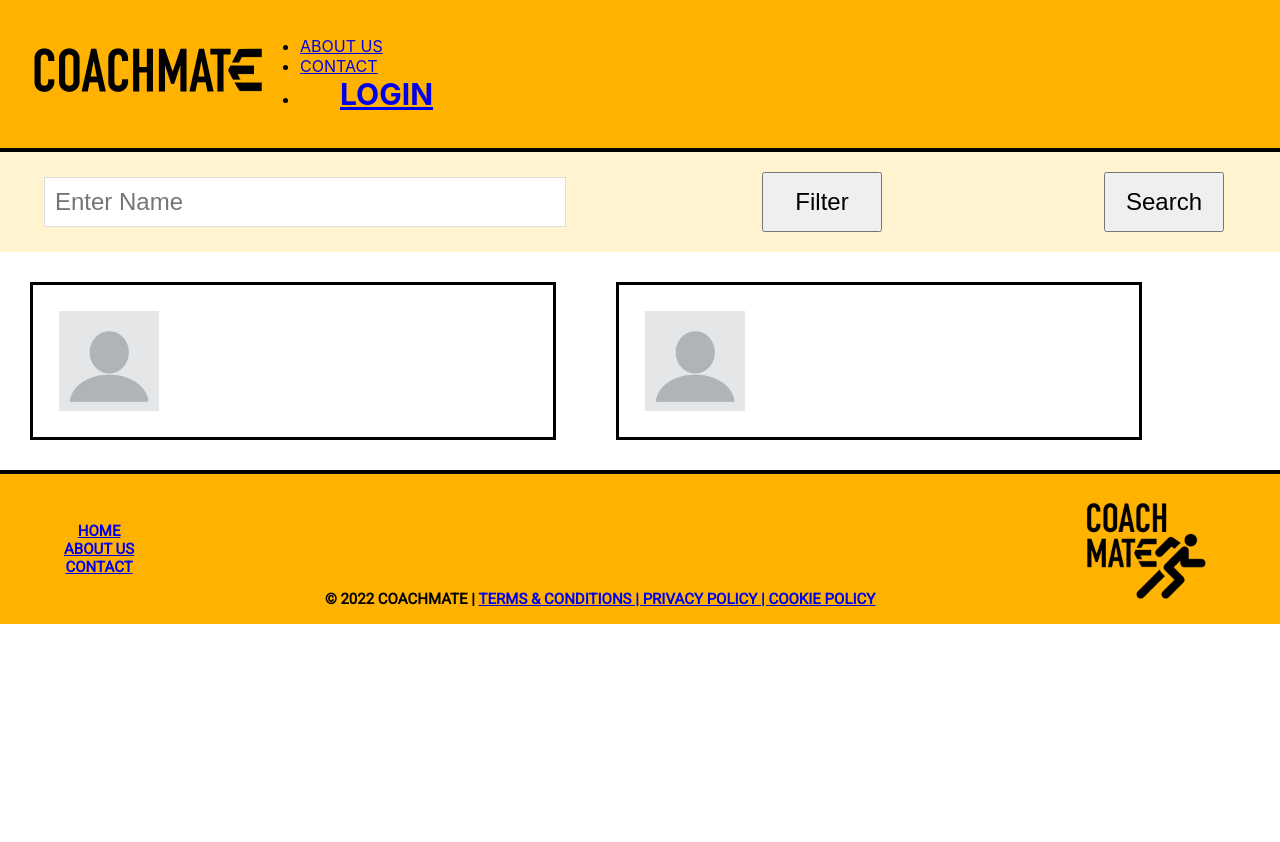
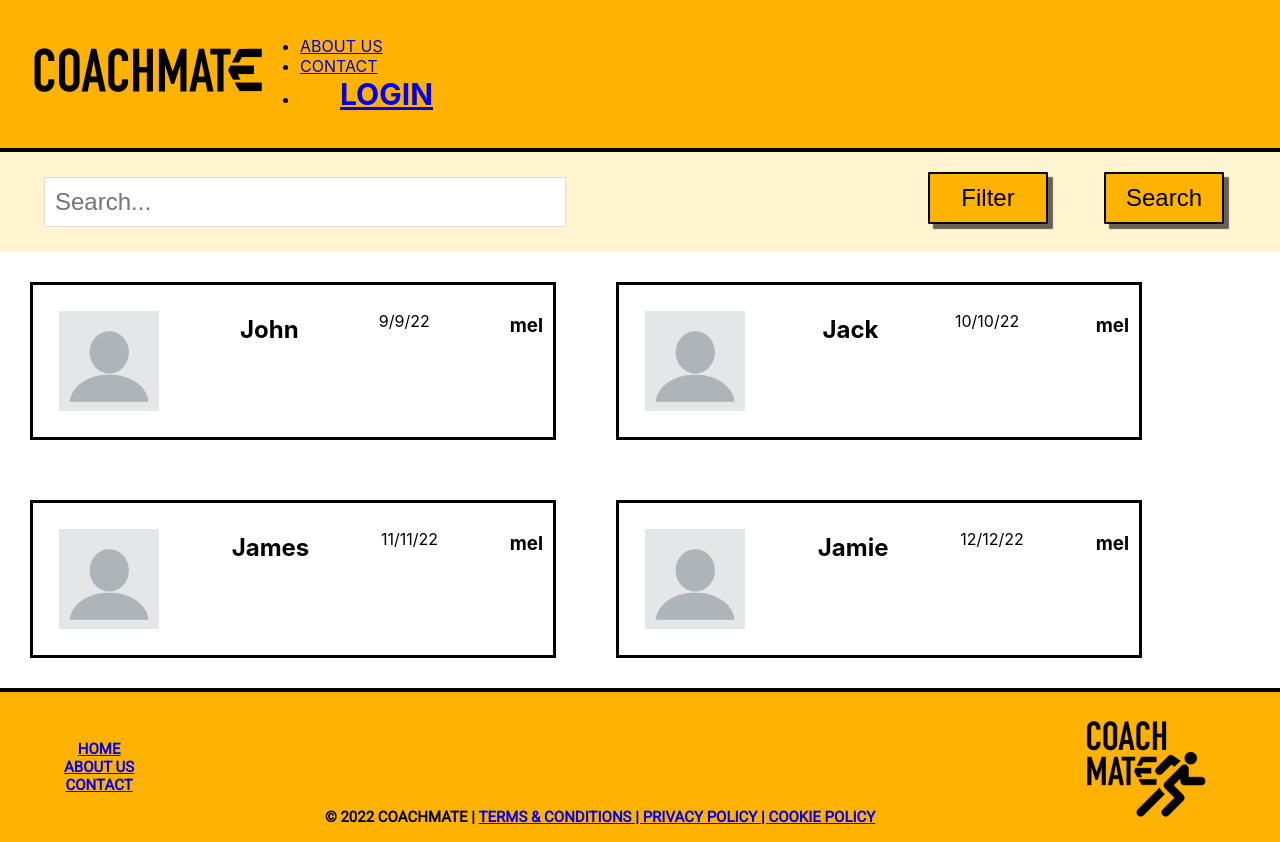
Before and after one commit to The-Collective-unimelb/CoachMate-Frontend, a React (Create React App) app: page /coaches in a window 1280 px wide. Before the commit the page ends 800 px from the top, so only its background shows below. Built offline with nearby package versions, Linux system fonts and the light colour scheme.

Commit message:
dynamically render coach cards

```diff
--- a/src/components/pages/CoachesList.js
+++ b/src/components/pages/CoachesList.js
@@ -1,18 +1,35 @@
+import Button from "../UI/Button";
 import CoachCard from "../UI/CoachCard";
 import classes from "./CoachesList.module.css";
+
+const DUMMY_VARS = [
+  { name: "John", avail: "9/9/22", location: "mel" },
+  { name: "Jack", avail: "10/10/22", location: "mel" },
+  { name: "James", avail: "11/11/22", location: "mel" },
+  { name: "Jamie", avail: "12/12/22", location: "mel" }
+];
 
 function CoachesList() {
   return (
     <div>
       <form className={classes.form}>
         {/* <label htmlFor="search">Search Coach: </label> */}
-        <input id="search" type="text" placeholder="Enter Name" />
-        <button>Filter</button>
-        <button>Search</button>
+        <input id="search" type="text" placeholder="Search..." />
+        <div className={classes.buttons}>
+          <Button>Filter</Button>
+          <Button>Search</Button>
+        </div>
       </form>
       <section className={classes["coach-cards"]}>
-        <CoachCard />
-        <CoachCard />
+        {DUMMY_VARS.map((coach) => {
+          return (
+            <CoachCard
+              name={coach.name}
+              avail={coach.avail}
+              location={coach.location}
+            />
+          );
+        })}
       </section>
     </div>
   );
```
